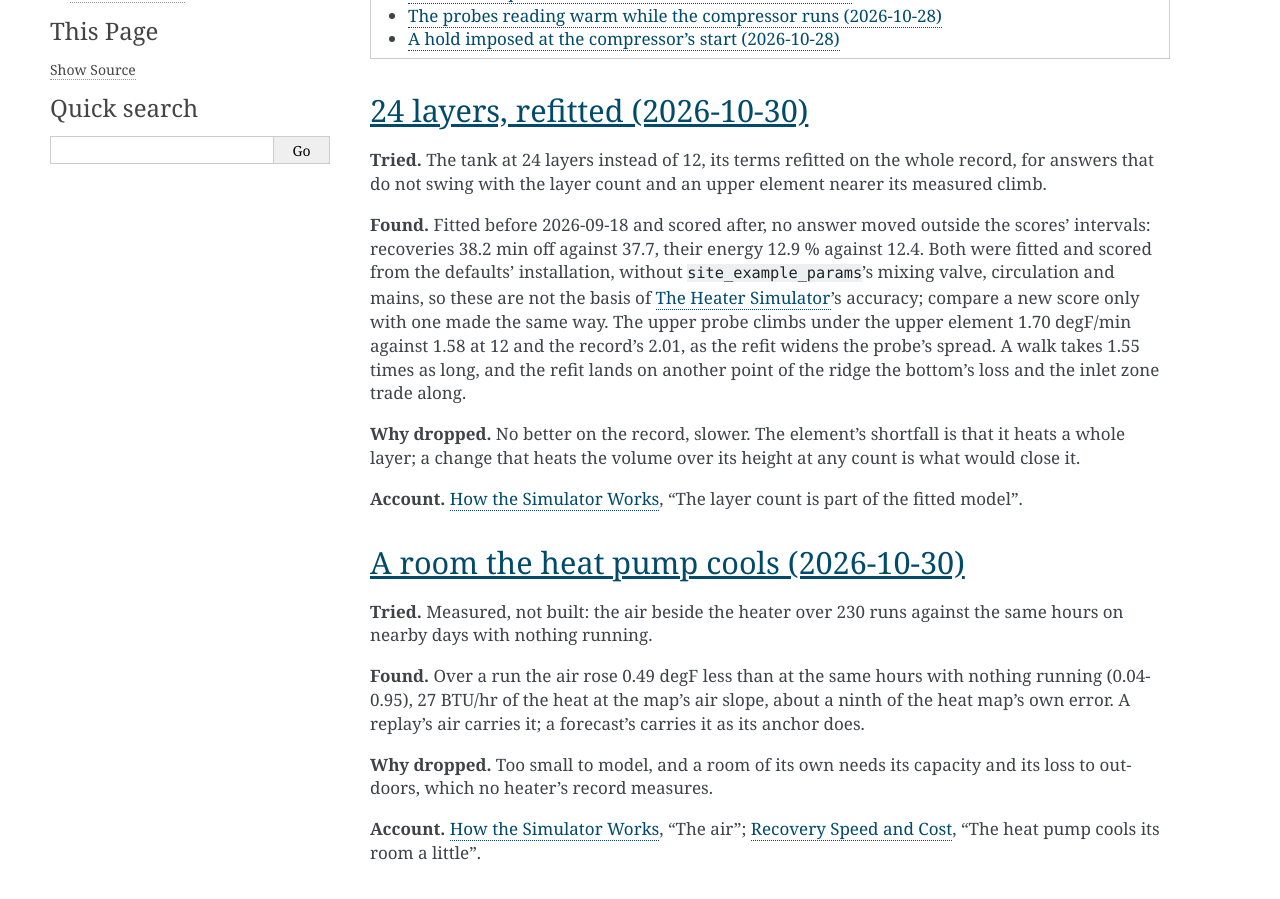
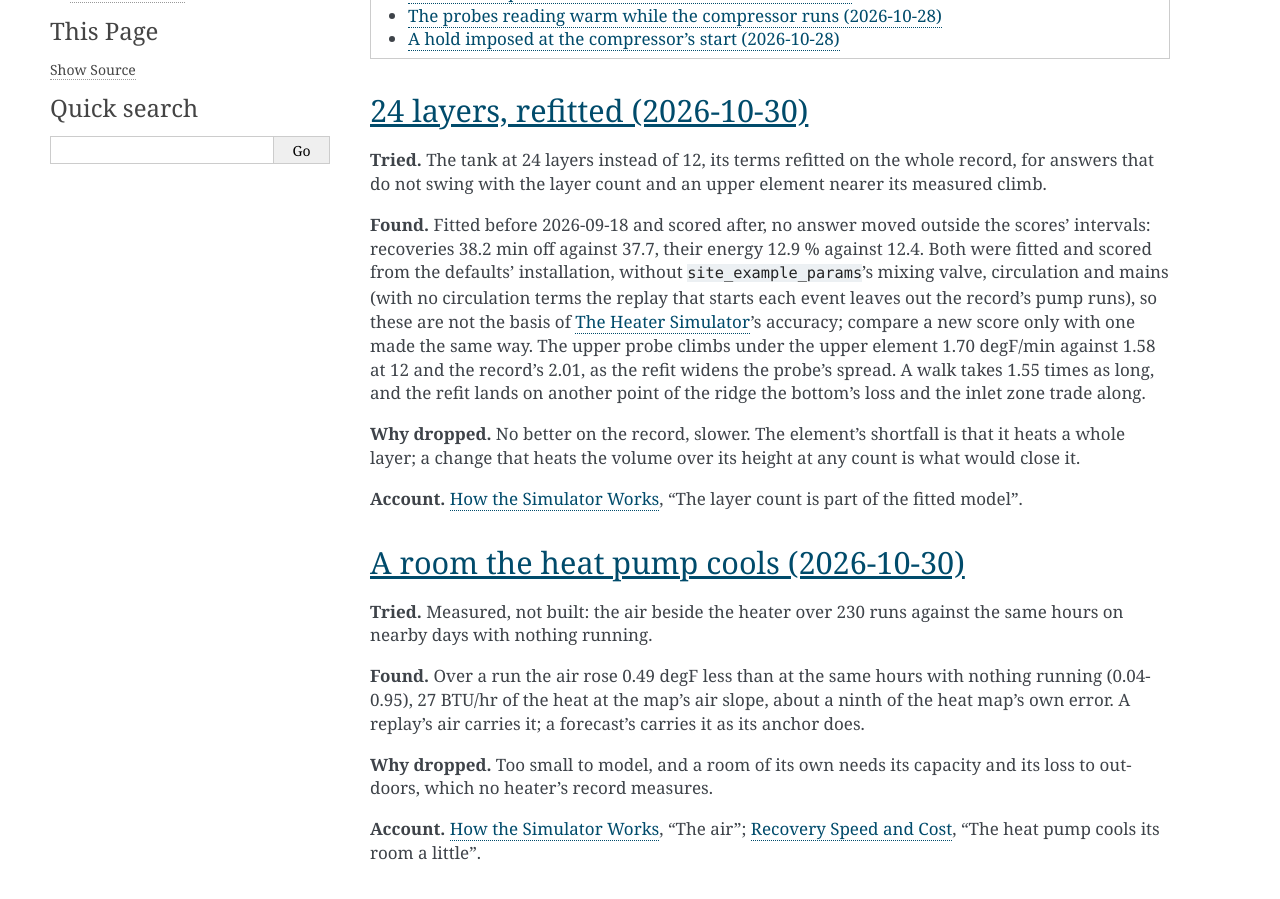
Before and after one commit to eman/nwp500-python, a Sphinx documentation site: the page built from docs/explanation/simulator-tried.rst, in a window 1280 px wide and 900 px high, scrolled down 301 px. Built offline with Sphinx 7.4.7, drawn with Linux system fonts in a browser that asks for light colours.

Commit message:
docs: with no circulation terms the scores' replay leaves out the pump runs

```diff
--- a/docs/explanation/simulator-methodology.rst
+++ b/docs/explanation/simulator-methodology.rst
@@ -239,7 +239,8 @@ Fitted before 2026-09-18 and scored after (``sim_score``, as in
 :doc:`/how-to/calibrate-simulator`), both from the defaults'
 installation, without ``site_example_params``'s mixing valve,
 circulation and mains that :doc:`simulator`'s accuracy is measured
-with, it read recoveries 38.2 min
+with (with no circulation terms the replay that starts each event
+leaves out the record's pump runs), it read recoveries 38.2 min
 off against 37.7 at 12, their energy 12.9 % against 12.4, the draws'
 lower probe 3.00 degF RMS against 3.03: no difference outside the
 scores' intervals. Refitted on the whole record, its upper probe
--- a/docs/explanation/simulator-tried.rst
+++ b/docs/explanation/simulator-tried.rst
@@ -24,8 +24,9 @@ and an upper element nearer its measured climb.
 outside the scores' intervals: recoveries 38.2 min off against 37.7,
 their energy 12.9 % against 12.4. Both were fitted and scored from the
 defaults' installation, without ``site_example_params``'s mixing
-valve, circulation and mains, so these are not the basis of
-:doc:`simulator`'s accuracy; compare a new score only with one made
+valve, circulation and mains (with no circulation terms the replay
+that starts each event leaves out the record's pump runs), so these
+are not the basis of :doc:`simulator`'s accuracy; compare a new score only with one made
 the same way. The upper probe climbs under the
 upper element 1.70 degF/min against 1.58 at 12 and the record's 2.01,
 as the refit widens the probe's spread. A walk takes 1.55 times as
```
